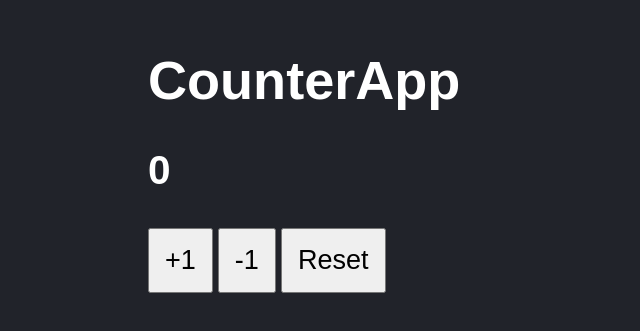
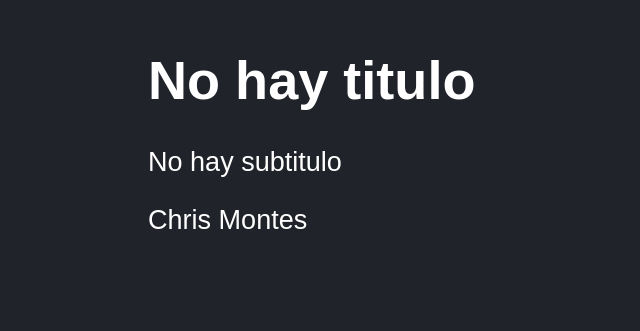
Before and after one commit to stevenmontes/my-first-react-app, a React (Vite) app: page / in a window 1280 px wide. Shown: the part 135-466 px from the top of the page, without its empty margins (0-640 px from the left). Built offline with nearby package versions, Linux system fonts and the light colour scheme.

Commit message:
62. Pruebas sobre componentes de React

```diff
--- a/package.json
+++ b/package.json
@@ -17,6 +17,7 @@
   "devDependencies": {
     "@babel/core": "^7.22.5",
     "@babel/preset-env": "^7.22.5",
+    "@testing-library/react": "^14.0.0",
     "@types/jest": "^29.5.2",
     "@types/react": "^18.0.37",
     "@types/react-dom": "^18.0.11",
--- a/src/FirstApp.jsx
+++ b/src/FirstApp.jsx
@@ -1,6 +1,6 @@
 import PropTypes from 'prop-types';
 
-const FirstApp = ({ title, subTitle, fullName }) => {
+export const FirstApp = ({ title, subTitle, fullName }) => {
 
     return (
         <>
--- a/src/main.jsx
+++ b/src/main.jsx
@@ -1,11 +1,13 @@
 import React from 'react';
 import ReactDOM from 'react-dom/client';
 import CounterApp from './CounterApp'
+import FirstApp from './FirstApp'
 
 import './styles.css';
 
 ReactDOM.createRoot(document.getElementById('root')).render(
     <React.StrictMode>
-        <CounterApp value={0} />
+        {/* <CounterApp value={0} /> */}
+        <FirstApp />
     </React.StrictMode>
 );
```
Also changed, not shown: 1 other file (tests, documents, lock files or other folders).
